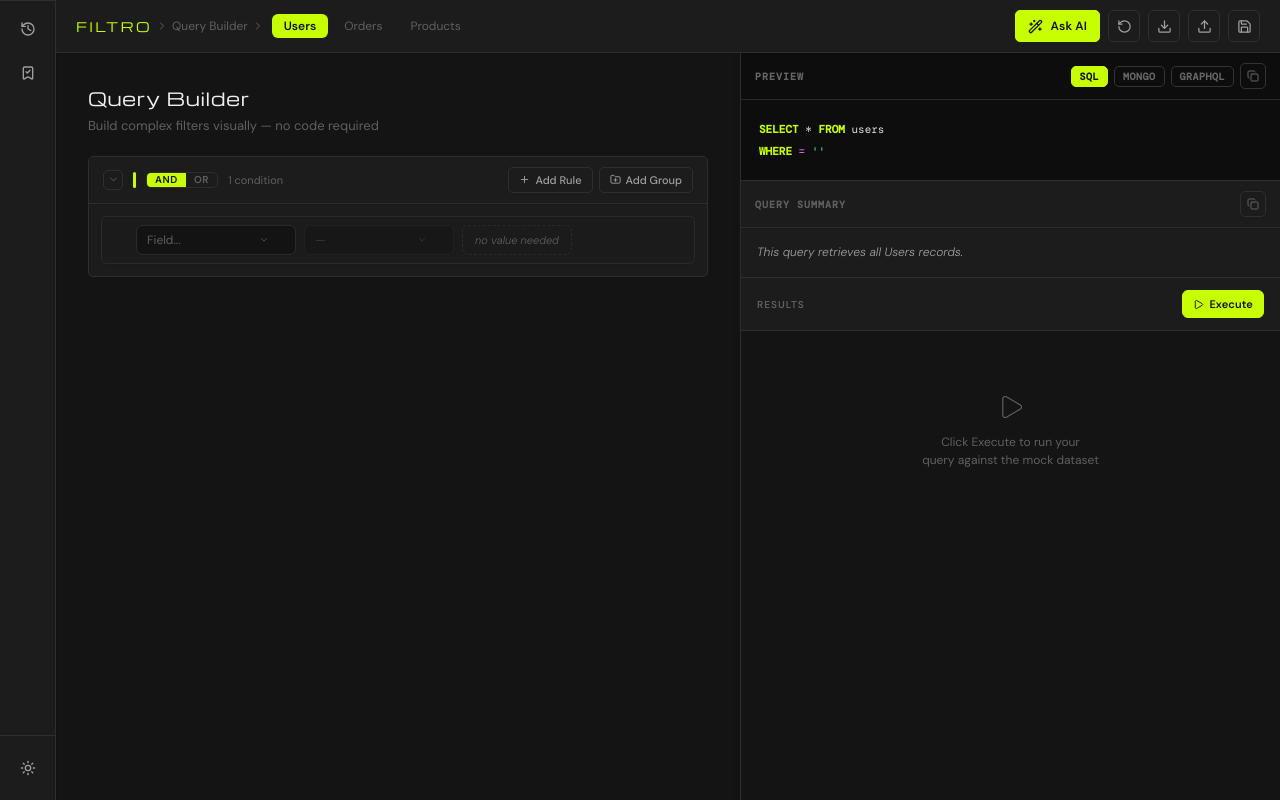
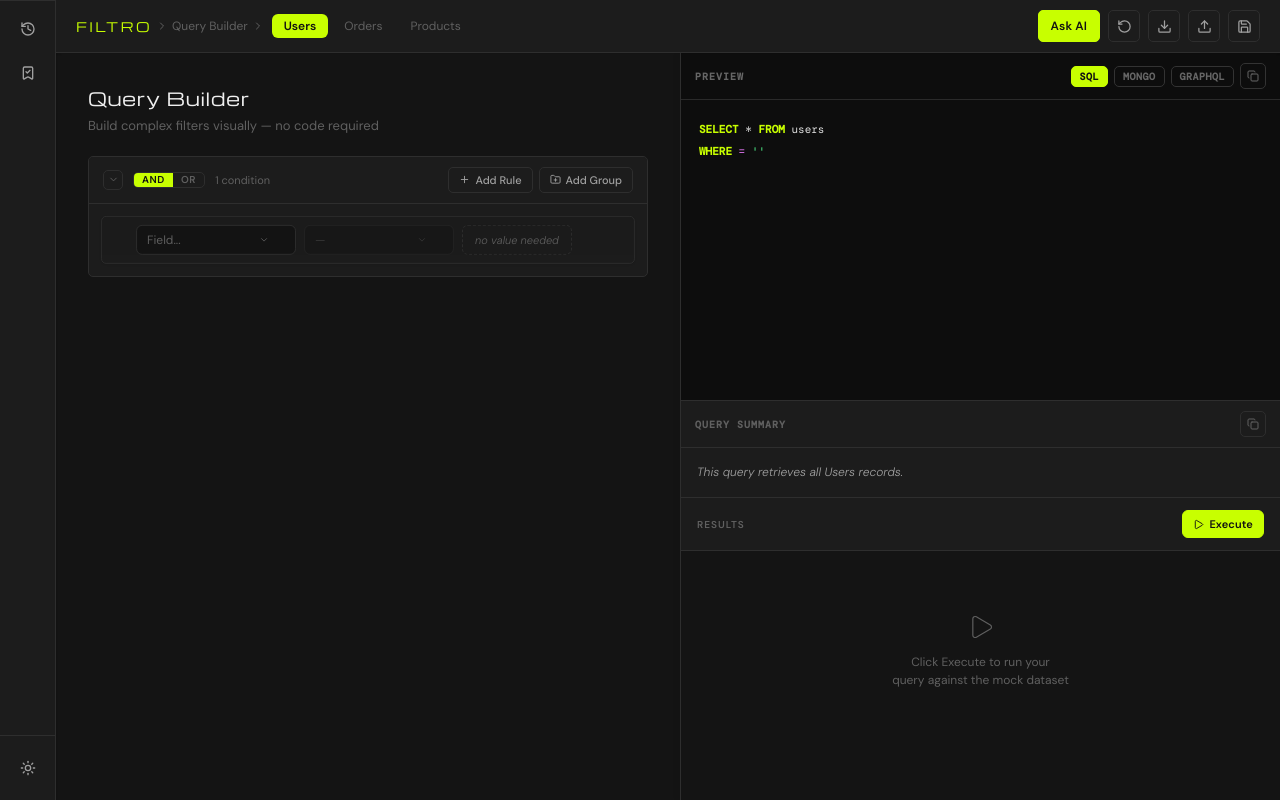
Before and after one commit to JasmineODaniel/Filtro, a Next.js app: page /builder in a window 1280 px wide. Built offline with nearby package versions, Linux system fonts and the light colour scheme.

Commit message:
fix(ui): remove Ask AI icon, white light-mode preview, stable panel height, drop depth bar, widen right panel to 600px

```diff
--- a/src/app/globals.css
+++ b/src/app/globals.css
@@ -33,7 +33,7 @@
   --syntax-keyword: #10b981;
   --syntax-value: #16a34a;
   --syntax-operator: #9333ea;
-  --preview-bg: #f8f8f5;
+  --preview-bg: #ffffff;
   --preview-text: #111111;
   --preview-border: #e2e2dd;
   --preview-btn-border: #d0d0cb;
--- a/src/components/builder/QueryBuilder.tsx
+++ b/src/components/builder/QueryBuilder.tsx
@@ -183,7 +183,7 @@ export default function QueryBuilder() {
             <aside
               aria-label="Query preview, summary, and results"
               style={{
-                width: '540px',
+                width: '600px',
                 borderLeft: '1px solid var(--border)',
                 display: 'flex',
                 flexDirection: 'column',
--- a/src/components/builder/QueryGroup.tsx
+++ b/src/components/builder/QueryGroup.tsx
@@ -27,9 +27,6 @@ interface Props {
   isRoot?: boolean
 }
 
-const DEPTH_COLORS = ['#111111', '#3b82f6', '#a855f7', '#f97316']
-const DEPTH_COLORS_DARK = ['#c8ff00', '#3b82f6', '#a855f7', '#f97316']
-
 function QueryGroupComponent({ group, depth, isRoot = false }: Props) {
   const {
     addRule,
@@ -39,12 +36,9 @@ function QueryGroupComponent({ group, depth, isRoot = false }: Props) {
     toggleGroupCollapsed,
     reorderNodes,
     validationErrors,
-    theme,
   } = useQueryStore()
 
   const error = validationErrors.find(e => e.nodeId === group.id)
-  const depthColors = theme === 'dark' ? DEPTH_COLORS_DARK : DEPTH_COLORS
-  const depthColor = depthColors[depth % depthColors.length]
 
   const sensors = useSensors(
     useSensor(PointerSensor, { activationConstraint: { distance: 5 } }),
@@ -109,16 +103,6 @@ function QueryGroupComponent({ group, depth, isRoot = false }: Props) {
               : <ChevronDown size={11} />
             }
           </button>
-
-          <div
-            style={{
-              width: '3px',
-              height: '16px',
-              backgroundColor: depthColor,
-              borderRadius: '2px',
-              flexShrink: 0,
-            }}
-          />
 
           <OperatorToggle
             value={group.operator}
--- a/src/components/builder/Toolbar.tsx
+++ b/src/components/builder/Toolbar.tsx
@@ -221,10 +221,9 @@ export default function Toolbar() {
             label="Ask AI to build a query"
             title="Ask AI to build a query"
             onClick={() => setShowGenerateModal(true)}
-            style={isMobile ? { width: '32px', padding: 0 } : { paddingLeft: 'var(--space-3)', paddingRight: 'var(--space-3)', gap: 'var(--space-2)' }}
+            style={{ paddingLeft: 'var(--space-3)', paddingRight: 'var(--space-3)' }}
           >
-            <Icon name="wand2" size={15} />
-            {!isMobile && <span style={{ fontSize: '12px', fontWeight: 700, letterSpacing: '0.01em' }}>Ask AI</span>}
+            <span style={{ fontSize: '12px', fontWeight: 700, letterSpacing: '0.01em' }}>Ask AI</span>
           </Button>
 
           <Button
--- a/src/components/preview/QueryPreview.tsx
+++ b/src/components/preview/QueryPreview.tsx
@@ -113,7 +113,7 @@ function QueryPreview() {
           backgroundColor: 'var(--preview-bg)',
           overflowX: 'auto',
           overflowY: 'auto',
-          maxHeight: '260px',
+          height: '300px',
           margin: 0,
           whiteSpace: 'pre-wrap',
           wordBreak: 'break-word',
```
